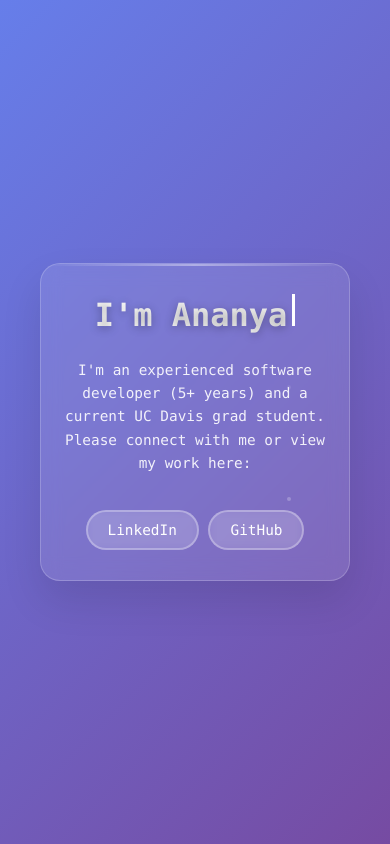
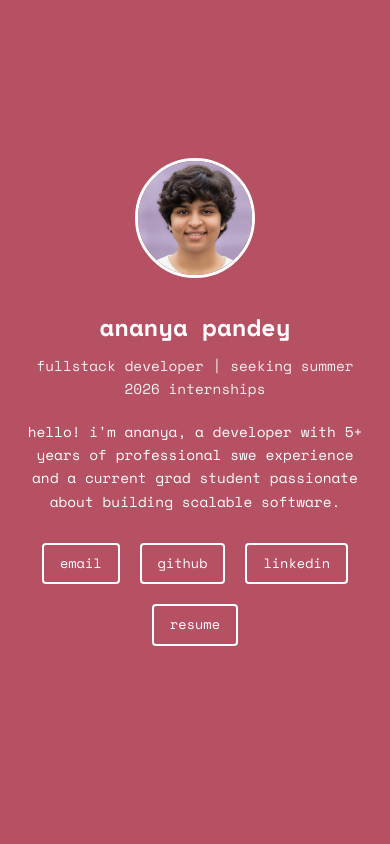
Before and after one commit to ananya0996/ananya0996.github.io, a plain HTML site: page index.html in a window 390 px wide. Drawn offline with nearby package versions, Linux system fonts and the light colour scheme.

Commit message:
Changed theme; added email, resume

```diff
--- a/index.html
+++ b/index.html
@@ -3,7 +3,10 @@
 <head>
     <meta charset="UTF-8">
     <meta name="viewport" content="width=device-width, initial-scale=1.0">
-    <title>Ananya's Portfolio</title>
+    <title>ananya pandey | fullstack developer</title>
+    <link rel="preconnect" href="https://fonts.googleapis.com">
+    <link rel="preconnect" href="https://fonts.gstatic.com" crossorigin>
+    <link href="https://fonts.googleapis.com/css2?family=Space+Mono:wght@400;700&display=swap" rel="stylesheet">
     <style>
         * {
             margin: 0;
@@ -12,217 +15,180 @@
         }
 
         body {
-            font-family: 'Monaco', 'Menlo', 'Ubuntu Mono', 'Consolas', 'source-code-pro', monospace;
-            background: linear-gradient(135deg, #667eea 0%, #764ba2 100%);
-            min-height: 100vh;
-            display: flex;
-            align-items: center;
-            justify-content: center;
-            padding: 20px;
-            color: #fff;
-            overflow-x: hidden;
+            font-family: 'Space Mono', monospace;
+            background-color: #b55163;
+            color: #ffffff;
+            line-height: 1.6;
+            text-transform: lowercase;
         }
 
         .container {
-            background: rgba(255, 255, 255, 0.1);
-            backdrop-filter: blur(10px);
-            border-radius: 20px;
-            padding: 60px 40px;
-            text-align: center;
-            max-width: 600px;
-            width: 100%;
-            box-shadow: 0 20px 40px rgba(0, 0, 0, 0.1);
-            border: 1px solid rgba(255, 255, 255, 0.2);
-            position: relative;
-            overflow: hidden;
+            max-width: 800px;
+            margin: 0 auto;
+            padding: 60px 20px;
+            min-height: 100vh;
+            display: flex;
+            flex-direction: column;
+            justify-content: center;
         }
 
-        .container::before {
-            content: '';
-            position: absolute;
-            top: 0;
-            left: 0;
-            right: 0;
-            height: 2px;
-            background: linear-gradient(90deg, transparent, rgba(255, 255, 255, 0.4), transparent);
+        .profile-section {
+            display: flex;
+            gap: 40px;
+            align-items: flex-start;
+            margin-bottom: 40px;
+            flex-wrap: wrap;
+        }
+
+        .profile-image {
+            width: 150px;
+            height: 150px;
+            border-radius: 50%;
+            object-fit: cover;
+            border: 3px solid #ffffff;
+            flex-shrink: 0;
+        }
+
+        .profile-content {
+            flex: 1;
+            min-width: 280px;
         }
 
         h1 {
-            font-size: 3.5rem;
-            font-weight: 600;
-            margin-bottom: 30px;
-            background: linear-gradient(45deg, #fff, #f0f0f0);
-            background-clip: text;
-            -webkit-background-clip: text;
-            -webkit-text-fill-color: transparent;
-            text-shadow: 0 2px 10px rgba(0, 0, 0, 0.3);
-            position: relative;
+            font-size: 3rem;
+            margin-bottom: 8px;
+            color: #ffffff;
+            font-weight: 700;
         }
 
-        .cursor {
-            display: inline-block;
-            background: #fff;
-            width: 3px;
-            height: 1em;
-            animation: blink 1s infinite;
-            margin-left: 5px;
-        }
-
-        @keyframes blink {
-            0%, 50% { opacity: 1; }
-            51%, 100% { opacity: 0; }
-        }
-
-        .message {
-            font-size: 1.1rem;
-            line-height: 1.6;
-            margin-bottom: 40px;
+        .subtitle {
+            font-size: 0.9rem;
+            margin-bottom: 20px;
+            color: #ffffff;
             opacity: 0.9;
         }
 
-        .linkedin-link {
-            display: inline-block;
-            color: #fff;
-            text-decoration: none;
-            font-weight: 500;
-            padding: 15px 30px;
-            border: 2px solid rgba(255, 255, 255, 0.3);
-            border-radius: 50px;
-            transition: all 0.3s ease;
-            backdrop-filter: blur(5px);
-            background: rgba(255, 255, 255, 0.1);
+        .intro {
+            font-size: 1rem;
+            margin-bottom: 30px;
+            color: #ffffff;
         }
 
-        .linkedin-link:hover {
-            background: rgba(255, 255, 255, 0.2);
-            border-color: rgba(255, 255, 255, 0.6);
-            transform: translateY(-2px);
-            box-shadow: 0 10px 20px rgba(0, 0, 0, 0.2);
+        .links {
+            display: flex;
+            gap: 20px;
+            flex-wrap: wrap;
         }
 
-        .dots {
-            position: absolute;
-            width: 100%;
-            height: 100%;
-            top: 0;
-            left: 0;
-            pointer-events: none;
-            overflow: hidden;
+        .link-item {
+            text-decoration: none;
+            color: #ffffff;
+            padding: 10px 20px;
+            border: 2px solid #ffffff;
+            border-radius: 4px;
+            transition: all 0.3s ease;
+            font-size: 0.9rem;
         }
 
-        .dot {
-            position: absolute;
-            width: 4px;
-            height: 4px;
-            background: rgba(255, 255, 255, 0.3);
-            border-radius: 50%;
-            animation: float 6s ease-in-out infinite;
+        .link-item:hover {
+            background-color: #ffffff;
+            color: #b55163;
         }
 
-        .dot:nth-child(1) { top: 20%; left: 20%; animation-delay: 0s; }
-        .dot:nth-child(2) { top: 80%; left: 80%; animation-delay: 2s; }
-        .dot:nth-child(3) { top: 40%; left: 80%; animation-delay: 4s; }
-
-        @keyframes float {
-            0%, 100% { transform: translateY(0px); opacity: 0.3; }
-            50% { transform: translateY(-20px); opacity: 0.8; }
+        .toast {
+            position: fixed;
+            bottom: 30px;
+            left: 50%;
+            transform: translateX(-50%);
+            background-color: #ffffff;
+            color: #b55163;
+            padding: 12px 24px;
+            border-radius: 4px;
+            font-size: 0.9rem;
+            opacity: 0;
+            transition: opacity 0.3s ease;
+            pointer-events: none;
+            z-index: 1000;
         }
 
-        /* Mobile responsive */
-        @media (max-width: 768px) {
+        .toast.show {
+            opacity: 1;
+        }
+
+        @media (max-width: 600px) {
             .container {
-                padding: 40px 30px;
-                margin: 20px;
+                padding: 40px 20px;
+            }
+
+            .profile-section {
+                flex-direction: column;
+                align-items: center;
+                text-align: center;
+                gap: 30px;
+            }
+
+            .profile-image {
+                width: 120px;
+                height: 120px;
             }
 
             h1 {
-                font-size: 2.5rem;
-                margin-bottom: 25px;
+                font-size: 1.5rem;
             }
 
-            .message {
-                font-size: 1rem;
-                margin-bottom: 35px;
-            }
-
-            .linkedin-link {
-                padding: 12px 25px;
-                font-size: 0.95rem;
-            }
-        }
-
-        @media (max-width: 480px) {
-            .container {
-                padding: 30px 20px;
-            }
-
-            h1 {
-                font-size: 2rem;
-            }
-
-            .message {
+            .intro {
                 font-size: 0.9rem;
             }
 
-            .linkedin-link {
-                padding: 10px 20px;
-                font-size: 0.9rem;
+            .links {
+                justify-content: center;
+            }
+
+            .link-item {
+                font-size: 0.85rem;
+                padding: 8px 16px;
             }
         }
     </style>
 </head>
 <body>
     <div class="container">
-        <div class="dots">
-            <div class="dot"></div>
-            <div class="dot"></div>
-            <div class="dot"></div>
+        <div class="profile-section">
+            <img src="assets/ananya.png" alt="ananya's photo" class="profile-image">
+            <div class="profile-content">
+                <h1>ananya pandey</h1>
+                <p class="subtitle">fullstack developer | seeking summer 2026 internships</p>
+                <p class="intro">
+                    hello! i'm ananya, a developer with 5+ years of professional swe experience and a current grad student passionate about building scalable software.
+                </p>
+                <div class="links">
+                    <a href="#" class="link-item" id="emailBtn">email</a>
+                    <a href="https://github.com/ananya0996" target="_blank" class="link-item">github</a>
+                    <a href="https://www.linkedin.com/in/ananya-pandey/" target="_blank" class="link-item">linkedin</a>
+                    <a href="resume/resume.pdf" target="_blank" class="link-item">resume</a>
+                </div>
+            </div>
         </div>
-
-        <h1>I'm Ananya<span class="cursor"></span></h1>
-
-        <p class="message">
-            I'm an experienced software developer (5+ years) and a current UC Davis grad student. Please connect with me or view my work here:
-        </p>
-
-        <a href="https://linkedin.com/in/ananya-pandey" class="linkedin-link" target="_blank" rel="noopener noreferrer">
-            LinkedIn
-        </a>
-        <a href="https://github.com/ananya0996" class="linkedin-link" target="_blank" rel="noopener noreferrer">
-            GitHub
-        </a>
     </div>
+    <div id="toast" class="toast">copied to clipboard!</div>
 
     <script>
-        // Add some interactive sparkle effect on mouse move
-        document.addEventListener('mousemove', (e) => {
-            if (Math.random() > 0.95) {
-                const sparkle = document.createElement('div');
-                sparkle.style.position = 'fixed';
-                sparkle.style.left = e.clientX + 'px';
-                sparkle.style.top = e.clientY + 'px';
-                sparkle.style.width = '4px';
-                sparkle.style.height = '4px';
-                sparkle.style.background = 'rgba(255, 255, 255, 0.6)';
-                sparkle.style.borderRadius = '50%';
-                sparkle.style.pointerEvents = 'none';
-                sparkle.style.zIndex = '1000';
-                sparkle.style.animation = 'sparkle 0.6s ease-out forwards';
-                document.body.appendChild(sparkle);
+        const emailBtn = document.getElementById('emailBtn');
+        const toast = document.getElementById('toast');
+        const email = 'ananya0996@gmail.com';
 
-                setTimeout(() => sparkle.remove(), 600);
-            }
+        emailBtn.addEventListener('click', function(e) {
+            e.preventDefault();
+
+            navigator.clipboard.writeText(email).then(function() {
+                toast.classList.add('show');
+                setTimeout(function() {
+                    toast.classList.remove('show');
+                }, 3000);
+            }).catch(function(err) {
+                console.error('Failed to copy email:', err);
+            });
         });
-
-        // Add sparkle animation
-        const style = document.createElement('style');
-        style.textContent = `
-            @keyframes sparkle {
-                0% { transform: scale(0) rotate(0deg); opacity: 1; }
-                100% { transform: scale(1) rotate(180deg); opacity: 0; }
-            }
-        `;
-        document.head.appendChild(style);
     </script>
 </body>
 </html>
```
Also changed, not shown: assets/ananya.png (added), 1 other file.
